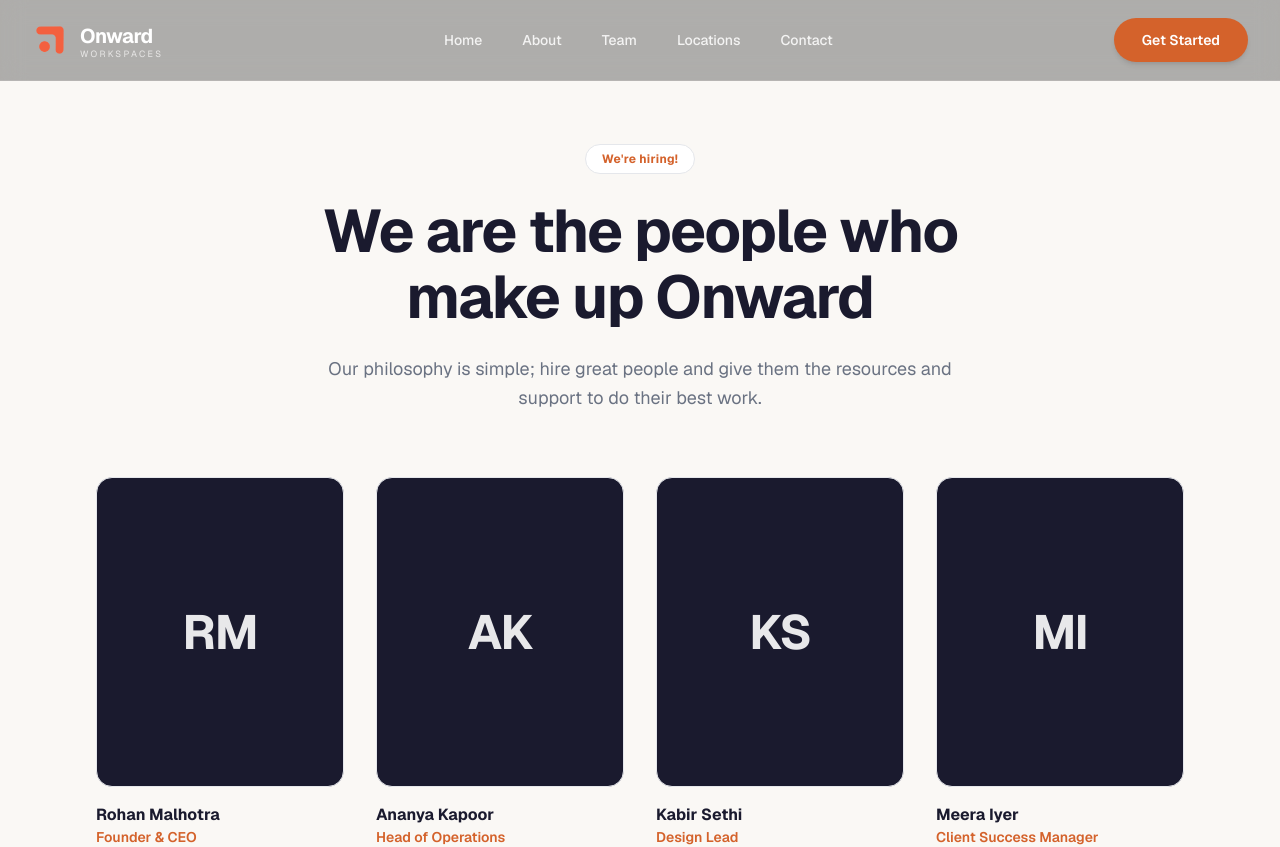
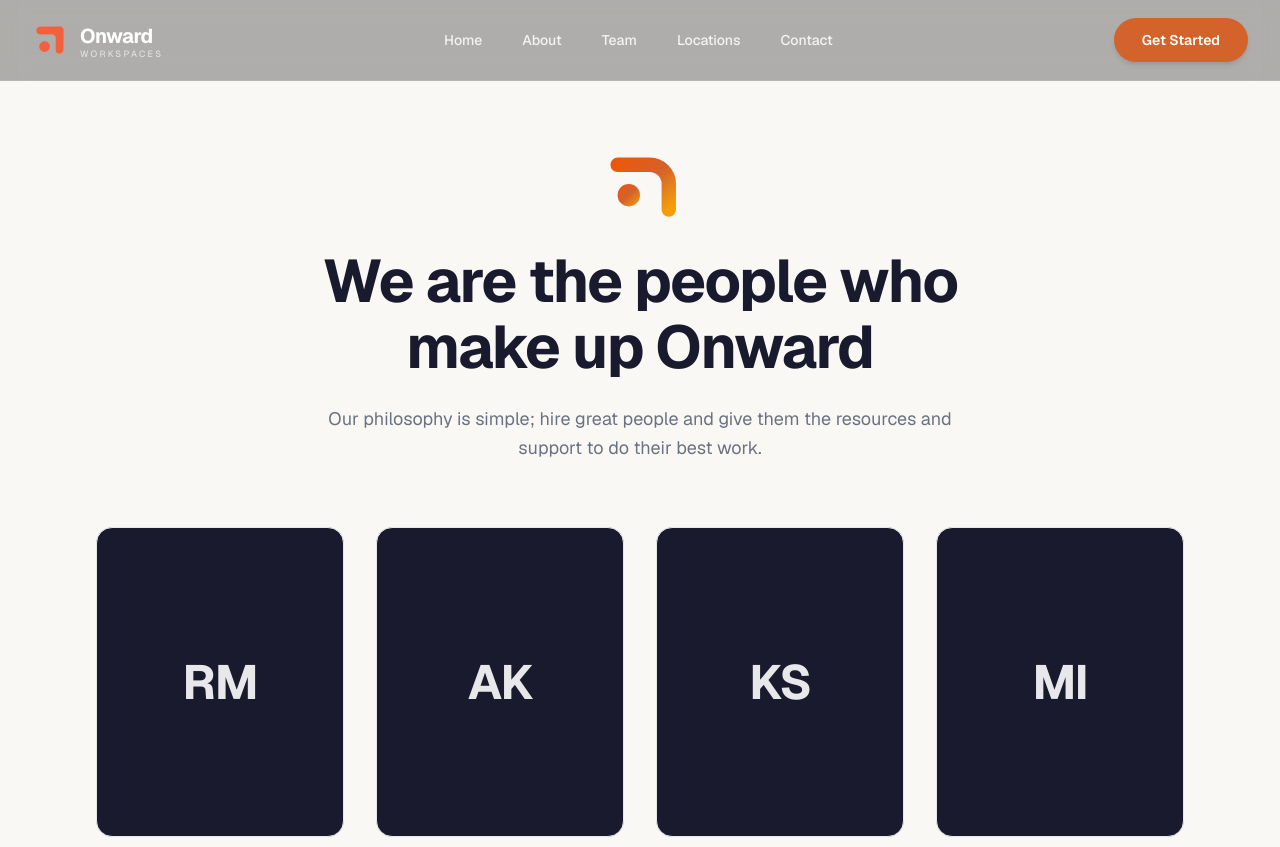
Before and after one commit to Comptech-Enterprises/onwards-website, a Next.js app: page /team in a window 1280 px wide. Shown: the top 847 px of the page. Built offline with nearby package versions, Linux system fonts and the light colour scheme.

Commit message:
feat: replace hiring badge with animated logo-thread mark on team page

```diff
--- a/src/components/TeamPageClient.tsx
+++ b/src/components/TeamPageClient.tsx
@@ -2,6 +2,50 @@
 
 import { motion } from "framer-motion";
 import Header from "@/components/Header";
+
+function AnimatedLogoMark() {
+  return (
+    <div className="relative mx-auto w-20 h-20">
+      <svg
+        width={80}
+        height={80}
+        viewBox="0 0 100 100"
+        fill="none"
+        xmlns="http://www.w3.org/2000/svg"
+      >
+        <defs>
+          <linearGradient id="teamLogoGrad" x1="0" y1="0" x2="1" y2="1">
+            <stop offset="0%" stopColor="#ea580c" />
+            <stop offset="50%" stopColor="#d4622b" />
+            <stop offset="100%" stopColor="#f59e0b" />
+          </linearGradient>
+        </defs>
+        {/* Thread — draws the corner arm like a stitched line */}
+        <motion.path
+          d="M 22 26 H 62 C 75.25 26 86 36.75 86 50 V 82"
+          stroke="url(#teamLogoGrad)"
+          strokeWidth="18"
+          strokeLinecap="round"
+          strokeLinejoin="round"
+          initial={{ pathLength: 0, opacity: 0 }}
+          animate={{ pathLength: 1, opacity: 1 }}
+          transition={{ duration: 1.1, ease: [0.22, 1, 0.36, 1], delay: 0.15 }}
+        />
+        {/* Core node — settles once the thread completes */}
+        <motion.circle
+          cx="36"
+          cy="64"
+          r="14"
+          fill="url(#teamLogoGrad)"
+          initial={{ scale: 0, opacity: 0 }}
+          animate={{ scale: 1, opacity: 1 }}
+          transition={{ duration: 0.4, ease: "backOut", delay: 1.2 }}
+          className="origin-[36px_64px]"
+        />
+      </svg>
+    </div>
+  );
+}
 
 const team = [
   {
@@ -39,14 +83,7 @@ export default function TeamPageClient() {
       <Header alwaysSolid />
       <main className="bg-[#faf8f5] min-h-screen py-28 lg:py-36">
         <div className="max-w-6xl mx-auto px-6 lg:px-8 text-center">
-          <motion.span
-            initial={{ opacity: 0, y: 12 }}
-            animate={{ opacity: 1, y: 0 }}
-            transition={{ duration: 0.5 }}
-            className="inline-block px-4 py-1.5 rounded-full bg-white border border-gray-200 text-xs font-bold text-[#d4622b] tracking-wide"
-          >
-            We&apos;re hiring!
-          </motion.span>
+          <AnimatedLogoMark />
 
           <motion.h1
             initial={{ opacity: 0, y: 16 }}
```
